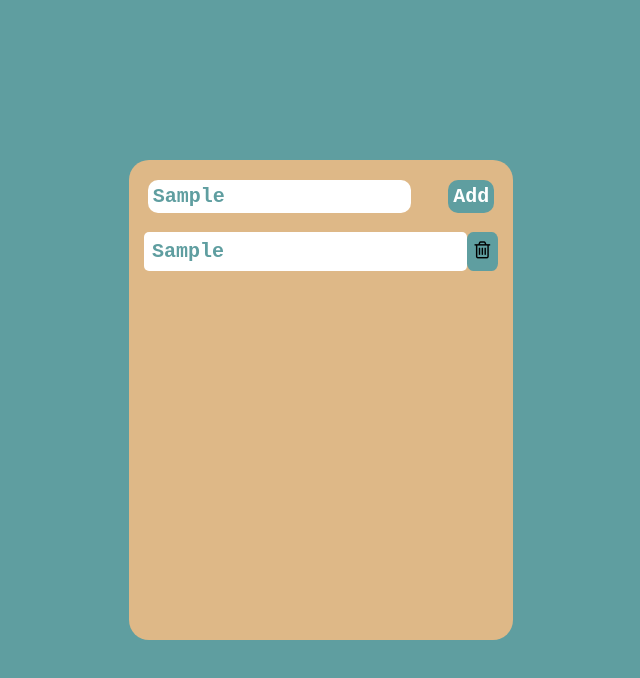
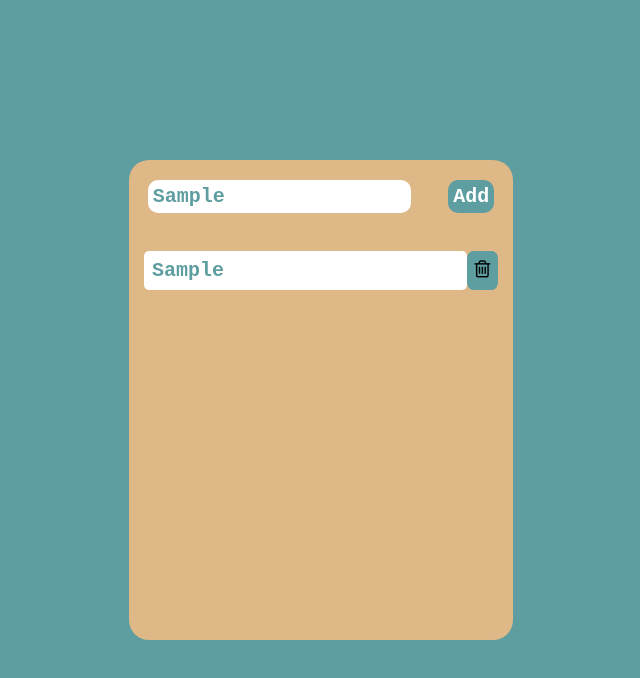
Before and after one commit to munkhtushig15/TheDrumGit, a plain HTML site: page todolists/todo.html in a window 1280 px wide. Both pictures are taken after typing "Sample" into the empty fields and a click on the button "Add". Shown: the whole page, without its empty margins (319-959 px from the left). Drawn offline with Linux system fonts and the light colour scheme.

Commit message:
ToDoList

```diff
--- a/todolists/todo.css
+++ b/todolists/todo.css
@@ -27,11 +27,10 @@
 }
 #toDoLists {
     width: 100%;
-    height: fit-content;
-    display: flex;
-    flex-direction: column;
-    align-items: center;
-    justify-content: space-around;
+    height: 80%;
+    /* display: flex;
+    flex-direction: column; */
+    overflow: scroll;
 }
 #srch {
     padding: 5px;
@@ -65,7 +64,7 @@
 }
 #taskname {
     width: 82%;
-    height: 40%;
+    height: fit-content;
     font-size: 20px;
     color: cadetblue;
     background-color: #fff;
```
